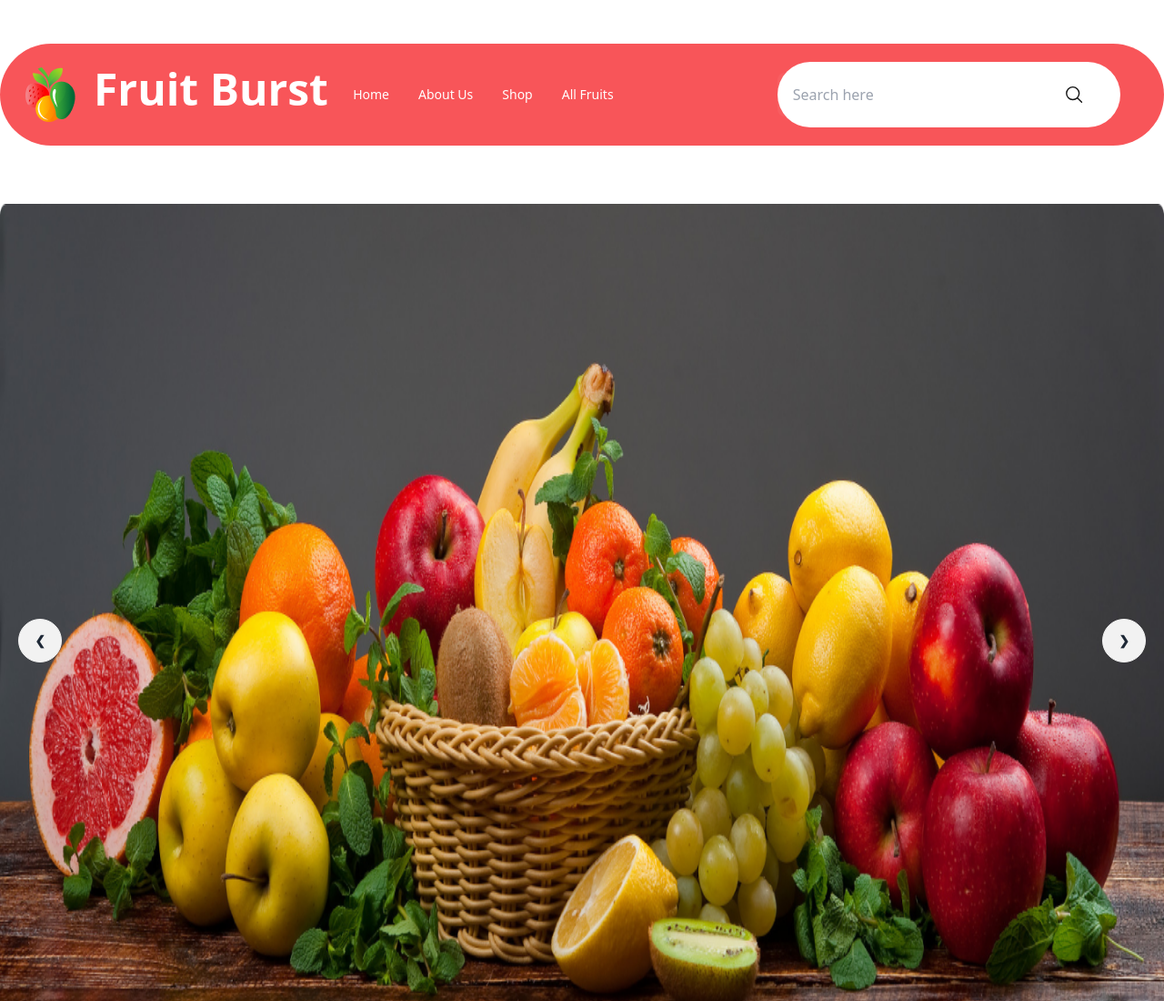
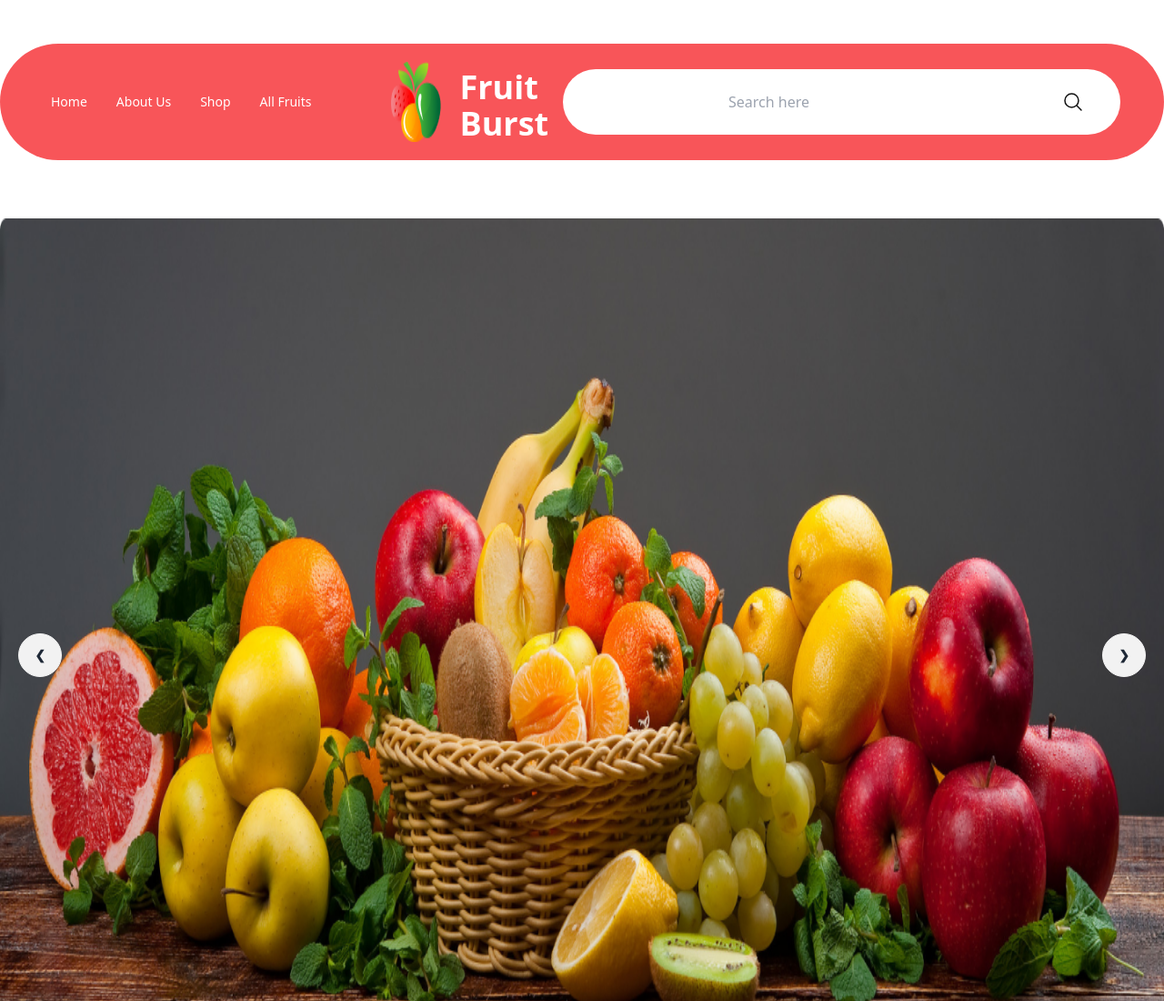
Before and after one commit to dev-zahid001/Assignment-3, a plain HTML site: page index.html in a window 1280 px wide. Shown: the top 1100 px of the page at 91% size. Drawn offline with nearby package versions, Linux system fonts and the light colour scheme; grey boxes are pictures that could not be loaded.

Commit message:
header resolved

```diff
--- a/index.html
+++ b/index.html
@@ -33,26 +33,28 @@
           <li><a>All Fruits</a></li>
         </ul>
       </div>
-      <div class="flex h-auto w-8 lg:w-auto gap-5 lg:pl-5">
+      <div class="navbar-center hidden lg:flex justify-around">
+        <ul class="menu menu-horizontal px-8 font-medium">
+          <li><a>Home</a></li>
+            <li><a>About Us</a></li>
+            <li><a>Shop</a></li>
+            <li><a>All Fruits</a></li>
+        </ul>
+      </div>
+      <div class="flex h-auto w-8 lg:w-auto gap-5 lg:pl-10 pr-10">
         <img src="images/logo.png" alt="">
-        <a class="normal-case text-lg lg:text-5xl font-bold">Fruit Burst</a>
+        <a class="normal-case text-lg lg:text-4xl font-bold mt-2">Fruit Burst</a>
 
       </div>
     </div>
-    <div class="navbar-center hidden lg:flex">
-      <ul class="menu menu-horizontal px-1 font-medium">
-        <li><a>Home</a></li>
-          <li><a>About Us</a></li>
-          <li><a>Shop</a></li>
-          <li><a>All Fruits</a></li>
-      </ul>
-    </div>
-    <div class="navbar-end bg-white pt-3 pb-3 pr-10 mr-10 ml-40 rounded-full">
+
+    <div class="navbar-end bg-white pt-3 pb-3 pr-10 mr-10 ml-50 rounded-full">
       <input type="text" placeholder="Search here" class="input input-ghost w-full max-w-sm" />
       <svg xmlns="http://www.w3.org/2000/svg" width="24" height="24" viewBox="0 0 24 24" fill="none">
         <path d="M20.9998 21L15.8028 15.803M15.8028 15.803C17.2094 14.3965 17.9996 12.4887 17.9996 10.4995C17.9996 8.51035 17.2094 6.60262 15.8028 5.19605C14.3962 3.78947 12.4885 2.99927 10.4993 2.99927C8.51011 2.99927 6.60238 3.78947 5.19581 5.19605C3.78923 6.60262 2.99902 8.51035 2.99902 10.4995C2.99902 12.4887 3.78923 14.3965 5.19581 15.803C6.60238 17.2096 8.51011 17.9998 10.4993 17.9998C12.4885 17.9998 14.3962 17.2096 15.8028 15.803Z" stroke="#121212" stroke-width="1.5" stroke-linecap="round" stroke-linejoin="round"/>
       </svg>
     </div>
+
   </div>
 </nav>
 <!-- nav section end -->
```
